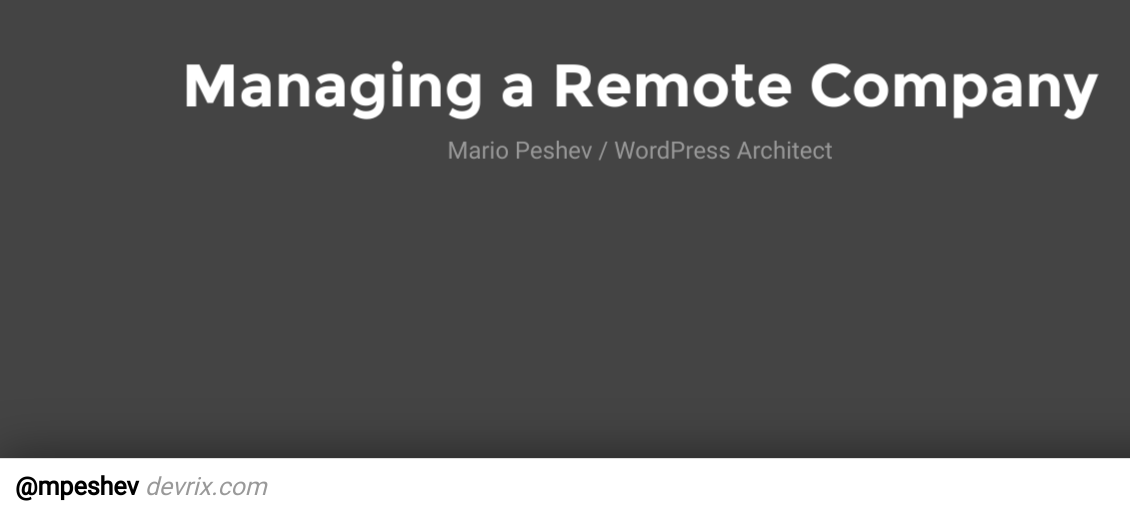
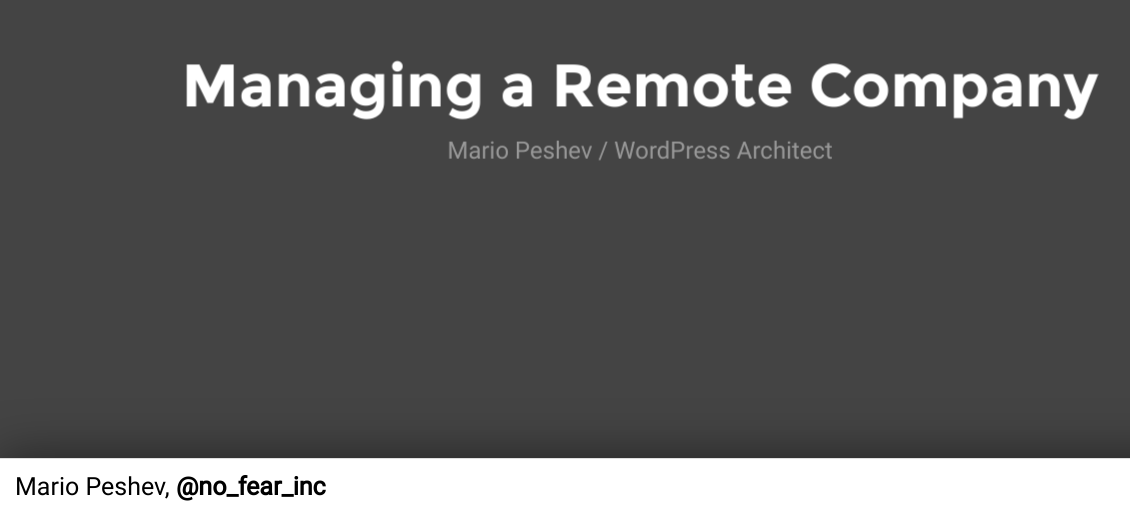
Before and after one commit to xavortm/presentation, a website: page presentation.html in a window 1280 px wide. Shown: the part 279-800 px from the top of the page, 0-1130 px from the left. Drawn offline with Linux system fonts and the light colour scheme.

Commit message:
Update the footer

```diff
--- a/presentation.html
+++ b/presentation.html
@@ -317,8 +317,7 @@
 			</div>
 
 			<footer class="slide-footer">
-				<strong>@mpeshev</strong>
-				<em>devrix.com</em>
+				Mario Peshev, <strong>@no_fear_inc</strong>
 
 				<img class="logo" src="lib/img/devrix-logo-large.png" />
 			</footer>
```
